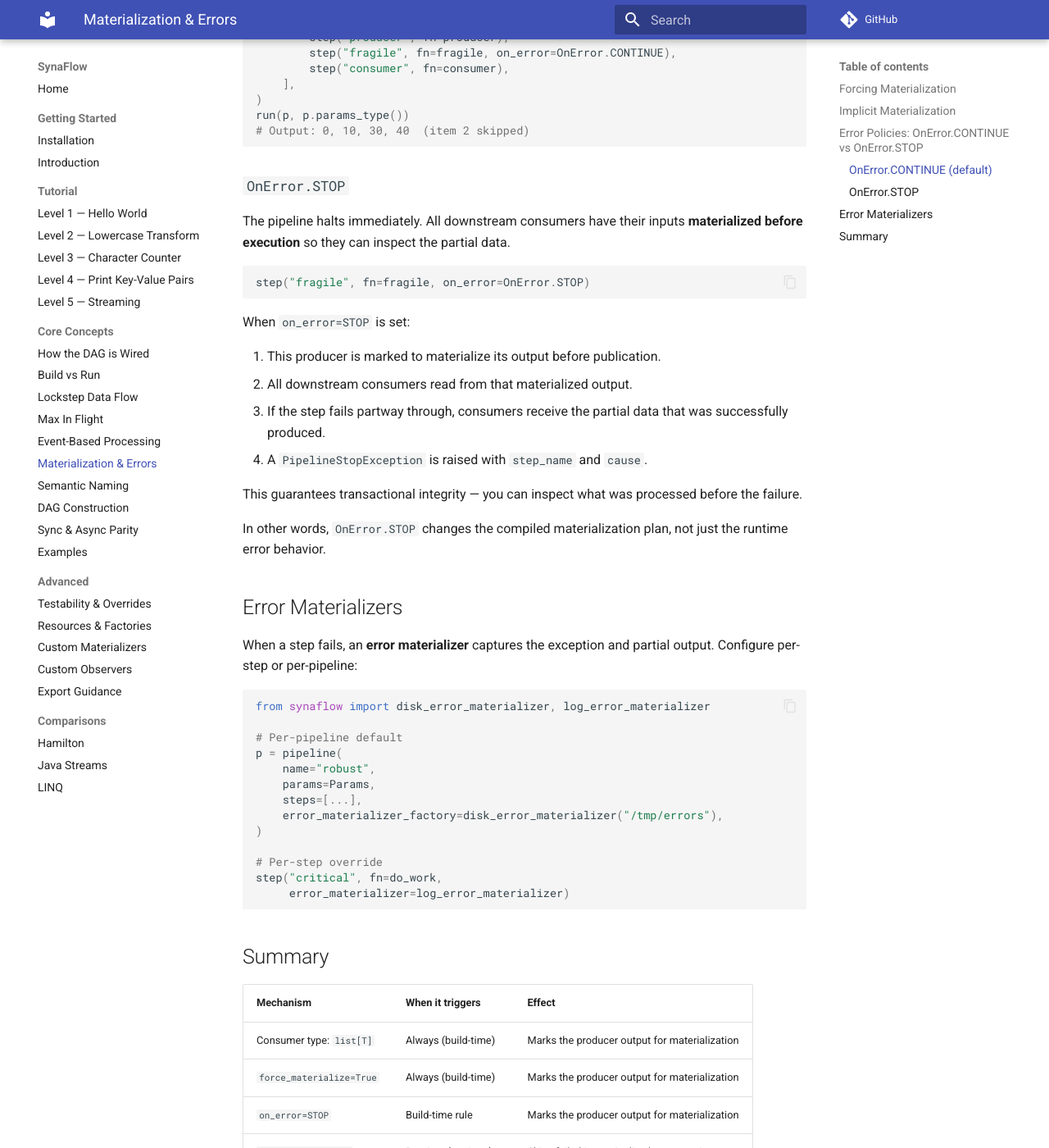
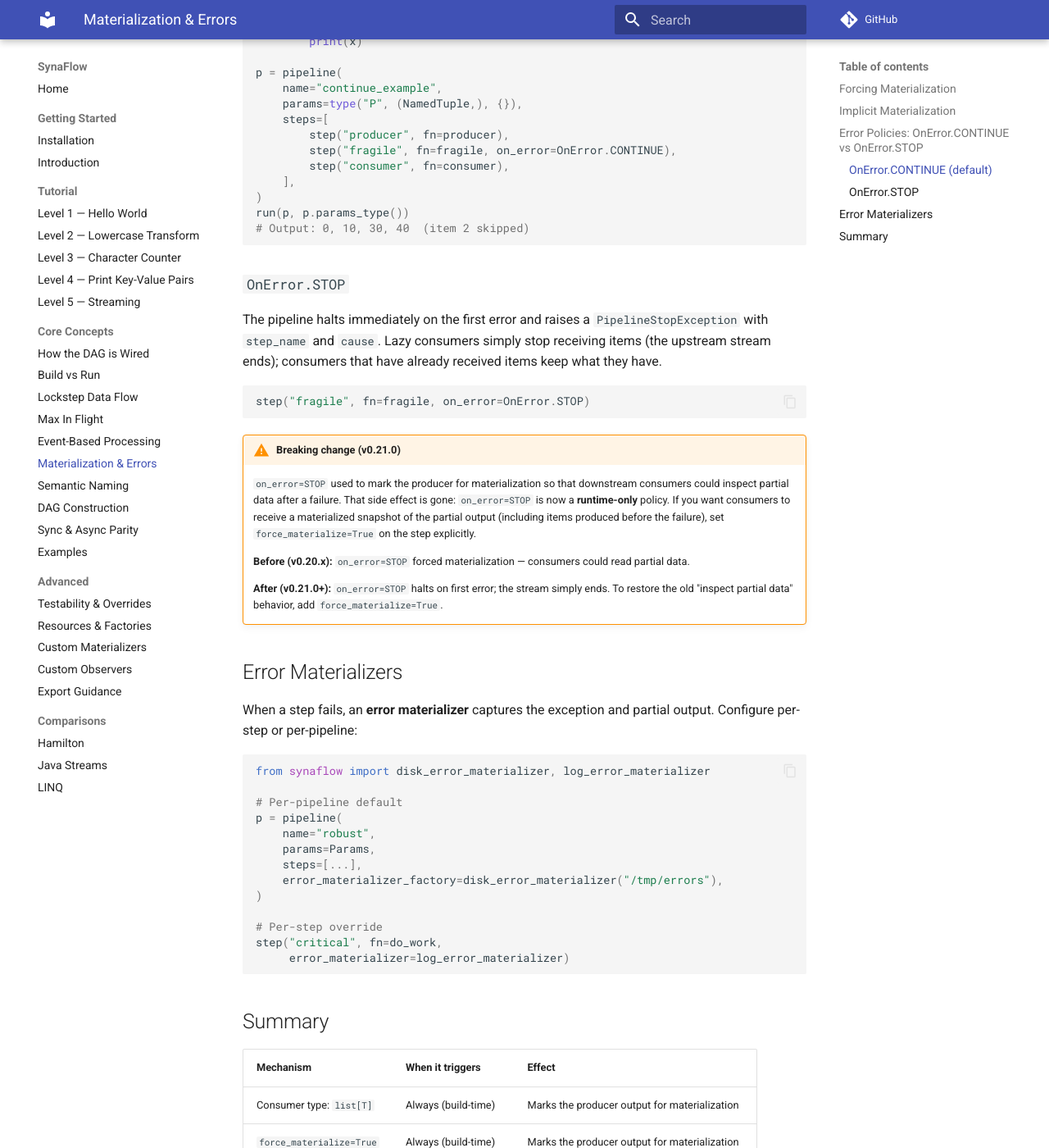
Before and after one commit to humansoftware/synaflow, an MkDocs documentation site: the page built from docs/user_docs/core-concepts/materialization.md, in a window 1280 px wide and 1400 px high, scrolled down 2205 px. Shown: the whole window at 82% size. Built offline with MkDocs 1.6.1 and Material for MkDocs 9.7.7, drawn with Linux system fonts in a browser that asks for light colours; comment, search, counter and statistics services are not loaded; some of the changed text lies outside the part shown.

Commit message:
refactor: drop on_error=STOP forced materialization (breaking)
- on_error=STOP no longer marks the producer for materialization in
  _plan_materialization. It is now a pure runtime policy: raise
  PipelineStopException on the first error.
- Remove Dag.requires_eager_materialization() -- the method was buggy
  (covered only 2 of 5 materialization reasons), was never called by
  any executor or production code, and is superseded by
  Dag.needs_materialize().
- Re-raise PipelineStopException in the per-item except inside the
  consumer's _unroll_step.generate() so that a STOP from an upstream
  producer propagates to the consumer (matches the runtime promise
  that 'consumers simply stop receiving items when the stream ends').
- Update 4 tests that relied on forced materialization to add explicit
  force_materialize=True (test_given_on_error_stop_with_downstream_*
  in sync + async, test_given_scalar_output_with_on_error_stop_* in
  sync + async).
- Remove 4 tests that validated the removed behavior.
- Drop now-unused OnError imports.
- Document the breaking change in materialization.md and CHANGELOG.

````diff
--- a/docs/user_docs/core-concepts/materialization.md
+++ b/docs/user_docs/core-concepts/materialization.md
@@ -80,7 +80,6 @@ Materialization also happens automatically when:
 |---|---|
 | Consumer asks for `list[T]`, `set[T]`, `dict[K,V]` | `def fn(data: list[int])` |
 | Consumer asks for `tuple[T, ...]` | `def fn(data: tuple[int, ...])` |
-| `on_error=STOP` on the producer (see below) | All downstream consumers materialize |
 
 These are **build-time decisions**. When `pipeline(...)` is compiled, SynaFlow
 decides whether each producer output must be materialized and resolves the
@@ -88,6 +87,14 @@ materializer callable for that producer. If a producer is marked for
 materialization, all of its consumers read from the materialized output. The
 runtime executors do not re-decide eager vs lazy edges; they follow the
 compiled DAG contract.
+
+!!! note "Breaking change (v0.21.0)"
+    `on_error=STOP` **no longer forces** the producer to materialize. Previously,
+    setting `on_error=STOP` had the side effect of marking the producer for
+    materialization so downstream consumers could inspect partial data on
+    failure. This side effect is now removed — `on_error=STOP` is purely a
+    runtime policy (raise `PipelineStopException` on first error). To get
+    partial data visibility, set `force_materialize=True` explicitly.
 
 ## Error Policies: `OnError.CONTINUE` vs `OnError.STOP`
 
@@ -164,26 +171,29 @@ The failing item is discarded and the pipeline continues with the next item.
 
 ### `OnError.STOP`
 
-The pipeline halts immediately. All downstream consumers have their inputs
-**materialized before execution** so they can inspect the partial data.
+The pipeline halts immediately on the first error and raises a
+`PipelineStopException` with `step_name` and `cause`. Lazy consumers simply
+stop receiving items (the upstream stream ends); consumers that have already
+received items keep what they have.
 
 ```python
 step("fragile", fn=fragile, on_error=OnError.STOP)
 ```
 
-When `on_error=STOP` is set:
+!!! warning "Breaking change (v0.21.0)"
+    `on_error=STOP` used to mark the producer for materialization so that
+    downstream consumers could inspect partial data after a failure. That
+    side effect is gone: `on_error=STOP` is now a **runtime-only** policy.
+    If you want consumers to receive a materialized snapshot of the partial
+    output (including items produced before the failure), set
+    `force_materialize=True` on the step explicitly.
 
-1. This producer is marked to materialize its output before publication.
-2. All downstream consumers read from that materialized output.
-3. If the step fails partway through, consumers receive the partial data that
-   was successfully produced.
-4. A `PipelineStopException` is raised with `step_name` and `cause`.
+    **Before (v0.20.x):** `on_error=STOP` forced materialization — consumers
+    could read partial data.
 
-This guarantees transactional integrity — you can inspect what was processed
-before the failure.
-
-In other words, `OnError.STOP` changes the compiled materialization plan, not
-just the runtime error behavior.
+    **After (v0.21.0+):** `on_error=STOP` halts on first error; the stream
+    simply ends. To restore the old "inspect partial data" behavior, add
+    `force_materialize=True`.
 
 ## Error Materializers
 
@@ -212,6 +222,6 @@ step("critical", fn=do_work,
 |---|---|---|
 | Consumer type: `list[T]` | Always (build-time) | Marks the producer output for materialization |
 | `force_materialize=True` | Always (build-time) | Marks the producer output for materialization |
-| `on_error=STOP` | Build-time rule | Marks the producer output for materialization |
 | `on_error=CONTINUE` | Runtime (per item) | Skips failed item, pipeline keeps running |
+| `on_error=STOP` | Runtime (first error) | Halts pipeline, raises `PipelineStopException` |
 | Error materializer | Runtime (per failure) | Captures exception + partial data |
````
Also changed, not shown: CHANGELOG.md (+23 -0 lines), 11 other files.
